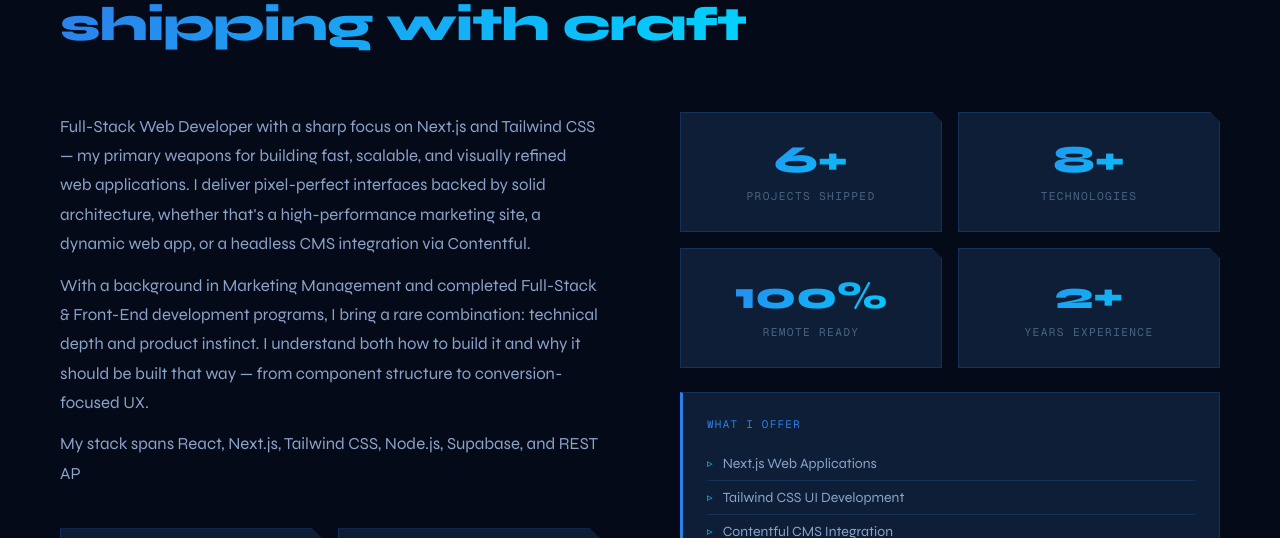
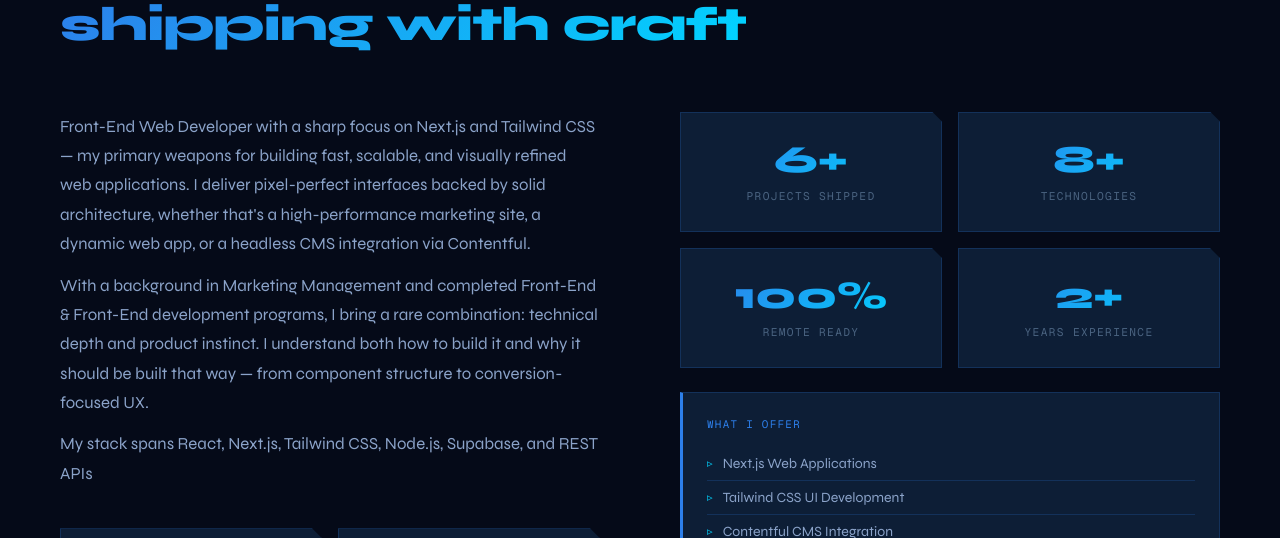
Before and after one commit to BesarttR/portfolio-website, a React (Vite) app: page / in a window 1280 px wide. Shown: the part 1118-1656 px from the top of the page. Built offline with nearby package versions, Linux system fonts and the light colour scheme.

Commit message:
Update title to Front End Web Developer, add CV

```diff
--- a/index.html
+++ b/index.html
@@ -4,10 +4,10 @@
   <meta charset="UTF-8" />
   <link rel="icon" type="image/x-icon" href="./favicon.ico" />
   <meta name="viewport" content="width=device-width, initial-scale=1.0" />
-  <title>Besart Ramadani — Full-Stack Web Developer</title>
+  <title>Besart Ramadani — Front-End Web Developer</title>
 
-  <meta property="og:title" content="Besart Ramadani — Full-Stack Web Developer" />
-  <meta property="og:description" content="Junior Full-Stack Developer specializing in Next.js, Tailwind CSS and Contentful. Based in Skopje, North Macedonia." />
+  <meta property="og:title" content="Besart Ramadani — Front-End Web Developer" />
+  <meta property="og:description" content="Junior Front-End Developer specializing in Next.js, Tailwind CSS and Contentful. Based in Skopje, North Macedonia." />
   <meta property="og:image" content="https://portfolio-website-five-xi-68.vercel.app/og-image.jpeg" />
   <meta property="og:url" content="https://portfolio-website-five-xi-68.vercel.app" />
   <meta property="og:type" content="website" />
--- a/src/components/About.jsx
+++ b/src/components/About.jsx
@@ -28,9 +28,9 @@ const IconCap = (
   </svg>
 );
 
-const FULL_TEXT = `Full-Stack Web Developer with a sharp focus on Next.js and Tailwind CSS — my primary weapons for building fast, scalable, and visually refined web applications. I deliver pixel-perfect interfaces backed by solid architecture, whether that's a high-performance marketing site, a dynamic web app, or a headless CMS integration via Contentful.
+const FULL_TEXT = `Front-End Web Developer with a sharp focus on Next.js and Tailwind CSS — my primary weapons for building fast, scalable, and visually refined web applications. I deliver pixel-perfect interfaces backed by solid architecture, whether that's a high-performance marketing site, a dynamic web app, or a headless CMS integration via Contentful.
 
-With a background in Marketing Management and completed Full-Stack & Front-End development programs, I bring a rare combination: technical depth and product instinct. I understand both how to build it and why it should be built that way — from component structure to conversion-focused UX.
+With a background in Marketing Management and completed Front-End & Front-End development programs, I bring a rare combination: technical depth and product instinct. I understand both how to build it and why it should be built that way — from component structure to conversion-focused UX.
 
 My stack spans React, Next.js, Tailwind CSS, Node.js, Supabase, and REST APIs. I'm currently expanding into Contentful CMS development, helping clients build content-rich platforms that are easy to manage and impossible to outgrow.`;
 
--- a/src/components/Experience.jsx
+++ b/src/components/Experience.jsx
@@ -3,10 +3,10 @@ import { useEffect, useRef } from 'react';
 const TIMELINE = [
   {
     date: 'Present',
-    role: 'Full-Stack Web Developer',
+    role: 'Front-End Web Developer',
     company: 'Sim Sector Studios',
     tag: 'Current',
-    desc: 'Joined Sim Sector Studios as a Junior Full-Stack Developer — building and maintaining production-grade web applications using Next.js, Tailwind CSS, and Supabase. Contributing to client projects across industries, implementing Contentful CMS integrations, and shipping responsive, performance-optimised interfaces end-to-end.',
+    desc: 'Joined Sim Sector Studios as a Junior Front-End Developer — building and maintaining production-grade web applications using Next.js, Tailwind CSS, and Supabase. Contributing to client projects across industries, implementing Contentful CMS integrations, and shipping responsive, performance-optimised interfaces end-to-end.',
   },
   {
     role: 'Frontend Intern',
@@ -15,10 +15,10 @@ const TIMELINE = [
     desc: 'Completed a hands-on frontend internship at Sim Sector Studios. Worked directly on real client interfaces — translating designs into clean, responsive React components with Tailwind CSS. Gained experience in collaborative git workflows, code reviews, and shipping production-ready UI under senior guidance.',
   },
   {
-    role: 'Full-Stack Development',
+    role: 'Front-End Development',
     company: 'Bootcamp & Online Courses · Self-directed',
     tag: null,
-    desc: 'Completed intensive Full-Stack and Front-End development programs covering React, Next.js, Node.js, Express, REST APIs, and modern JavaScript. Built several production-grade side projects including makceni.mk — a real-time fuel price platform for Macedonian drivers deployed on Vercel.',
+    desc: 'Completed intensive Front-End and Front-End development programs covering React, Next.js, Node.js, Express, REST APIs, and modern JavaScript. Built several production-grade side projects including makceni.mk — a real-time fuel price platform for Macedonian drivers deployed on Vercel.',
   },
   {
     role: "Bachelor's — Marketing Management",
--- a/src/components/Hero.jsx
+++ b/src/components/Hero.jsx
@@ -5,7 +5,7 @@ const CODE_LINES = [
   { token: ' besart', type: 'var' },
   { token: ' = {', type: 'bracket' },
   { token: '\n  role:', type: 'key' },
-  { token: ' "Full-Stack Web Developer"', type: 'string' },
+  { token: ' "Front-End Web Developer"', type: 'string' },
   { token: ',\n  stack:', type: 'key' },
   { token: ' ["Next.js"', type: 'string' },
   { token: ', "Tailwind"', type: 'string' },
@@ -106,7 +106,7 @@ export default function Hero() {
       <div className="hero-content">
         <p className="hero-eyebrow">Besart Ramadani — Skopje, MK</p>
         <h1 className="hero-title">
-          Full‑Stack<br />
+          Front‑End<br />
           <span className="accent">Web Developer</span>
         </h1>
         <p className="hero-subtitle">Next.js · Tailwind · Contentful</p>
@@ -122,7 +122,7 @@ export default function Hero() {
             </svg>
             View Projects
           </button>
-          <a href="/Besart_Ramadani_CV.pdf" target="_blank" rel="noopener noreferrer" className="btn-outline">
+          <a href="/Besart_Ramadani_CV1.pdf" target="_blank" rel="noopener noreferrer" className="btn-outline">
             <svg width="14" height="14" viewBox="0 0 24 24" fill="none" stroke="currentColor" strokeWidth="2" strokeLinecap="round" strokeLinejoin="round">
               <path d="M14 2H6a2 2 0 0 0-2 2v16a2 2 0 0 0 2 2h12a2 2 0 0 0 2-2V8z"/><polyline points="14 2 14 8 20 8"/>
             </svg>
```
